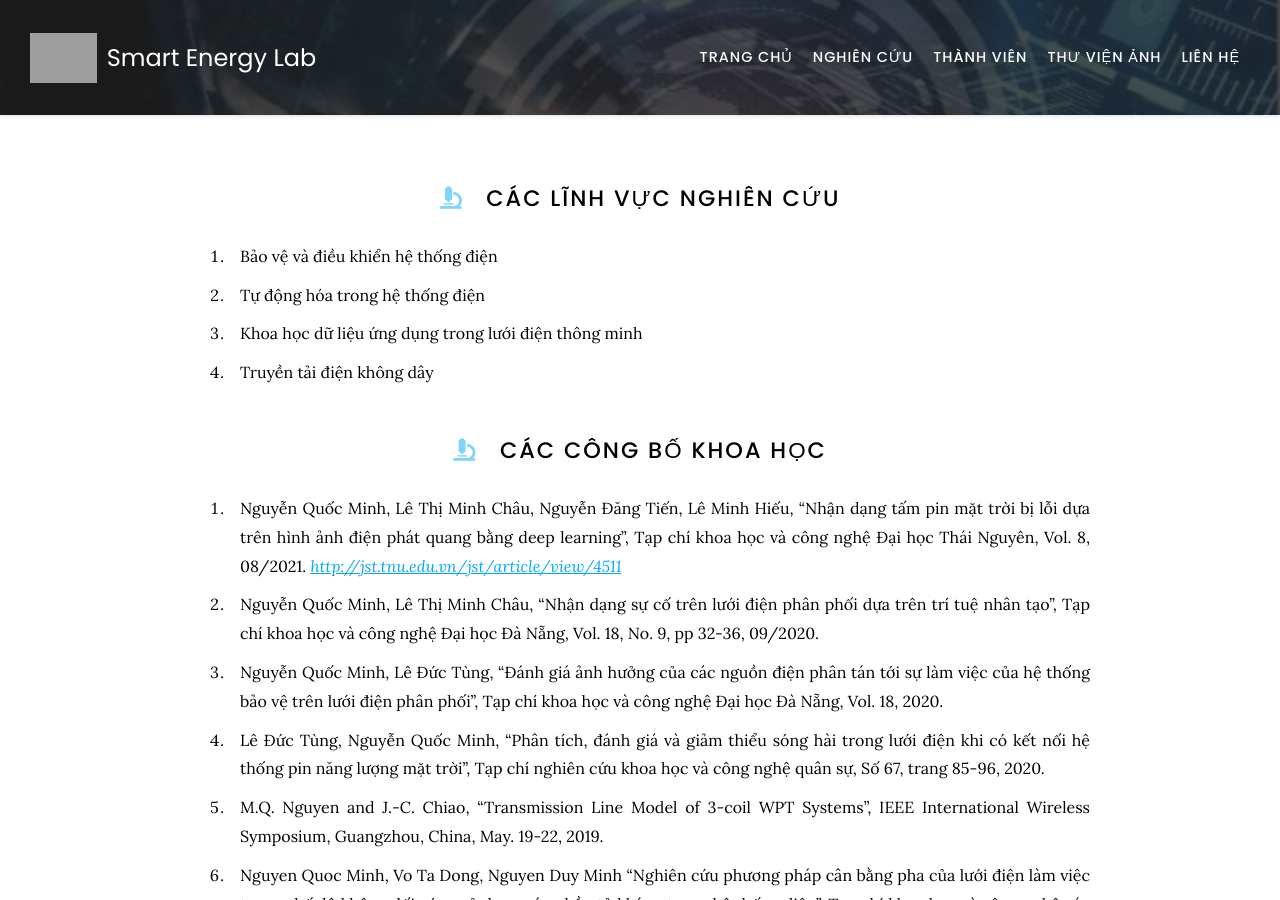
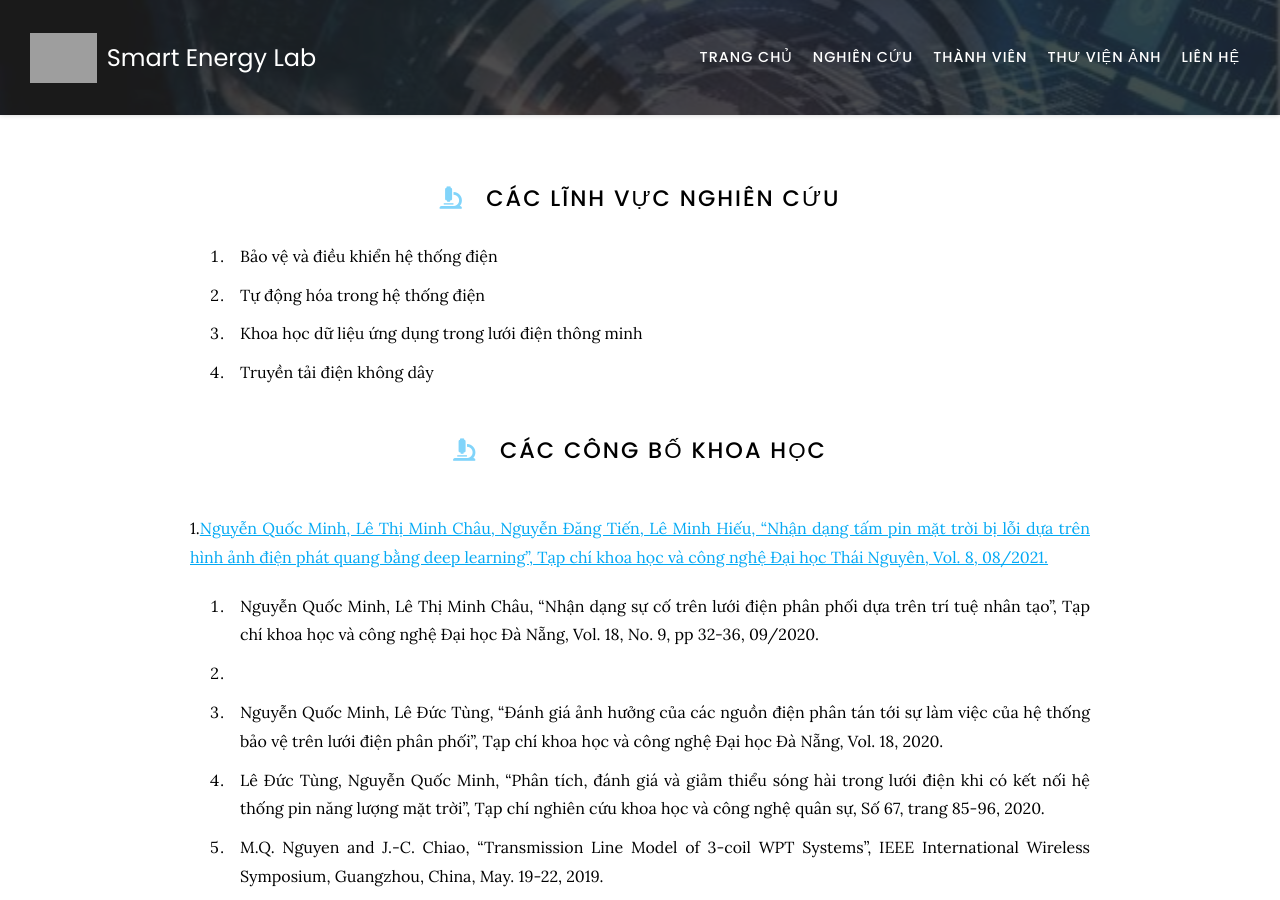
Before and after one commit to selabhust/home, a Jekyll site: the page built from research/index.md, in a window 1280 px wide and 900 px high. Built offline with Jekyll 4.4.1, drawn with Linux system fonts in a browser that asks for light colours; nearby versions of some CDN libraries; part of the change alters nothing that is shown; grey boxes are pictures that could not be loaded.

Commit message:
Update index.md

```diff
--- a/research/index.md
+++ b/research/index.md
@@ -16,25 +16,26 @@ nav:
 4. Truyền tải điện không dây
 
 # <i class="fas fa-microscope"></i>Các công bố khoa học
-1.	Nguyễn Quốc Minh, Lê Thị Minh Châu, Nguyễn Đăng Tiến, Lê Minh Hiếu, “Nhận dạng tấm pin mặt trời bị lỗi dựa trên hình ảnh điện phát quang bằng deep learning”, Tạp chí khoa học và công nghệ Đại học Thái Nguyên, Vol. 8, 08/2021. <a href="http://jst.tnu.edu.vn/jst/article/view/4511"><i>http://jst.tnu.edu.vn/jst/article/view/4511</i></a><br>
+1.<a href="http://jst.tnu.edu.vn/jst/article/view/4511">Nguyễn Quốc Minh, Lê Thị Minh Châu, Nguyễn Đăng Tiến, Lê Minh Hiếu, “Nhận dạng tấm pin mặt trời bị lỗi dựa trên hình ảnh điện phát quang bằng deep learning”, Tạp chí khoa học và công nghệ Đại học Thái Nguyên, Vol. 8, 08/2021.</a><br>
 2.	Nguyễn Quốc Minh, Lê Thị Minh Châu, “Nhận dạng sự cố trên lưới điện phân phối dựa trên trí tuệ nhân tạo”, Tạp chí khoa học và công nghệ Đại học Đà Nẵng, Vol. 18, No. 9, pp 32-36, 09/2020.<br>
-3.	Nguyễn Quốc Minh, Lê Đức Tùng, “Đánh giá ảnh hưởng của các nguồn điện phân tán tới sự làm việc của hệ thống bảo vệ trên lưới điện phân phối”, Tạp chí khoa học và công nghệ Đại học Đà Nẵng, Vol. 18, 2020.<br>
-4.	Lê Đức Tùng, Nguyễn Quốc Minh, “Phân tích, đánh giá và giảm thiểu sóng hài trong lưới điện khi có kết nối hệ thống pin năng lượng mặt trời”, Tạp chí nghiên cứu khoa học và công nghệ quân sự, Số 67, trang 85-96, 2020.<br>
-5.	M.Q. Nguyen and J.-C. Chiao, “Transmission Line Model of 3-coil WPT Systems”, IEEE International Wireless Symposium, Guangzhou, China, May. 19-22, 2019.<br>
-6.	Nguyen Quoc Minh, Vo Ta Dong, Nguyen Duy Minh “Nghiên cứu phương pháp cân bằng pha của lưới điện làm việc trong chế độ không đối xứng sử dụng các phần tử kháng trong hệ thống điện”, Tạp chí khoa học và công nghệ các trường đại học kỹ thuật, số 129, trang 1-5, 09/2018.<br>
-7.	M. Q. Nguyen and J.-C. Chiao, “Equivalent 2-port of cascade WPT systems,” IEEE International Wireless Symposium, Chengdu, China, May. 6-10, 2018.<br>
-8.	M. Q. Nguyen, K. Ta, S. Dubey and J.-C. Chiao, “Frequency Modes in a MIMO Wireless Power Transfer System,” IEEE Asia Pacific Microwave Conference, Kuala Lumpur, Malaysia, Nov. 13-16, 2017.<br>
-9.	C. M. Nguyen, P. Kota, M. Q. Nguyen, S. Dubey, S. Rao, J. Mays and J.-C. Chiao, “Wireless Power Transfer for Autonomous Wearable Neurotransmitter Sensors,” Sensors, Vol. 15, No. 9, pp. 24553-24572, Sep. 2015.<br>
-10.	M. Q. Nguyen, Y. Chou, D. Plesa, S. Rao and J.-C. Chiao, “Multiple Inputs and Multiple Outputs Wireless Power Combining and Delivering Systems,” IEEE Transactions on Power Electronics, Vol. 30, No. 11, pp. 6254-6263, Jun. 2015.<br>
-11.	C. M. Nguyen, J. Mays, D. Plesa, S. Rao, M. Q. Nguyen and J.-C. Chiao, “Wireless Sensor Nodes for Environmental Monitoring in Internet of Things,” IEEE International Microwave Symposium, Phoenix, USA, Jun. 1-6, 2015.<br>
-12.	M. Q. Nguyen, Z. Hughes, P. Woods, Y. S. Seo, S. Rao and J.-C. Chiao, “Field Distribution Models of Spiral Coil for Misalignment Analysis in Wireless Power Transfer Systems,” IEEE Transactions on Microwave Theory & Techniques, Vol. 62, No. 4, pp. 920-930, Jan. 2014. 	<br>
-13.	M. Q. Nguyen, D. Plesa, S. Rao and J.-C. Chiao, “A Multi-Input and Multi-Output Wireless Energy Transfer System,” IEEE International Microwave Symposium, Tampa, USA, Jun. 1-6, 2014.<br>
-14.	M. Q. Nguyen, D. Khoroshansky, S. Luce, O. Osasona, N. Joshi, S. Rao and J.-C. Chiao, “A Study of Coil Orientations to Enhance the Transfer Efficiency of a Multi-Repeater Wireless Power Transmission System,” IEEE Asia Pacific Microwave Conference, Sendai, Japan, Nov. 4-7, 2014.<br>
-15.	M. Q. Nguyen, S. Dubey, S. Rao and J.-C. Chiao, “Wireless Power Transfer via Air and Building Materials Using Multiple Repeaters,” Texas Symposium on Wireless & Microwave Circuits & Systems, Waco, USA, Apr. 3-4, 2014. <br>
-16.	M. Q. Nguyen, P. Woods, Z. Hughes, Y. S. Seo, S. Rao and J.-C. Chiao “A Mutual Inductance Approach for Optimization of Wireless Energy Transmission,” Texas Symposium on Wireless & Microwave Circuits & Systems, Waco, USA, Apr. 3-4, 2014.<br>
-17.	S. Rao, S. Dubey, S. Deb, Z. Hughes, Y.-S. Seo, M. Q. Nguyen, S.-J. Tang, T. Abell, C. Lahr and J.-C. Chiao, “Wireless Gastric Stimulators,” Texas Symposium on Wireless & Microwave Circuits & Systems, Waco, USA, Apr. 3-4, 2014.<br>
-18.	M. Q. Nguyen, P. Woods, Y. S. Seo, S. Rao and J.-C. Chiao “Position and angular misalignment analysis for a wirelessly powered stimulator,” IEEE International Microwave Symposium, Seattle, USA, Jun. 2-7, 2013.<br>
-19.	Y. Seo, M. Q. Nguyen, Z. Hughes, S. Rao and J.-C. Chiao, “Wireless power transfer by inductive coupling for implantable batteryless stimulators,” IEEE International Microwave Symposium, Montreal, Canada, Jun. 17-22, 2012. <br>
-20.	Y. Seo, Z. Hughes, D. Isom, M. Q. Nguyen, S. Deb, S. Rao and J.-C. Chiao, “Wireless Power Transfer for a Miniature Gastrostimulator,” European Microwave Conference, Amsterdam RAI, The Netherlands, Oct. 28-Nov. 2, 2012.<br>
-21.	Y. S. Seo, Z. Hughes, M. Hoang, D. Isom, M. Q. Nguyen, S. Rao, and J.-C. Chiao, “Investigation of Wireless Power Transfer in Through-wall Applications,” IEEE Asia Pacific Microwave Conference, Kaohsiung, Taiwan, pp. 403-405, Dec. 4-7, 2012.<br>
-22.	Z. Hughes, Y. Seo, P. Woods, M. Q. Nguyen, S. Rao, P. McCorkle, and J-C. Chiao “Mapping Wireless Power Transfer for Implantable Stimulator Applications,” BMES Annual Meeting, Seattle, USA, Sep. 25-28, 2013.
+3.
+4.	Nguyễn Quốc Minh, Lê Đức Tùng, “Đánh giá ảnh hưởng của các nguồn điện phân tán tới sự làm việc của hệ thống bảo vệ trên lưới điện phân phối”, Tạp chí khoa học và công nghệ Đại học Đà Nẵng, Vol. 18, 2020.<br>
+5.	Lê Đức Tùng, Nguyễn Quốc Minh, “Phân tích, đánh giá và giảm thiểu sóng hài trong lưới điện khi có kết nối hệ thống pin năng lượng mặt trời”, Tạp chí nghiên cứu khoa học và công nghệ quân sự, Số 67, trang 85-96, 2020.<br>
+6.	M.Q. Nguyen and J.-C. Chiao, “Transmission Line Model of 3-coil WPT Systems”, IEEE International Wireless Symposium, Guangzhou, China, May. 19-22, 2019.<br>
+7.	Nguyen Quoc Minh, Vo Ta Dong, Nguyen Duy Minh “Nghiên cứu phương pháp cân bằng pha của lưới điện làm việc trong chế độ không đối xứng sử dụng các phần tử kháng trong hệ thống điện”, Tạp chí khoa học và công nghệ các trường đại học kỹ thuật, số 129, trang 1-5, 09/2018.<br>
+8.	M. Q. Nguyen and J.-C. Chiao, “Equivalent 2-port of cascade WPT systems,” IEEE International Wireless Symposium, Chengdu, China, May. 6-10, 2018.<br>
+9.	M. Q. Nguyen, K. Ta, S. Dubey and J.-C. Chiao, “Frequency Modes in a MIMO Wireless Power Transfer System,” IEEE Asia Pacific Microwave Conference, Kuala Lumpur, Malaysia, Nov. 13-16, 2017.<br>
+10.	C. M. Nguyen, P. Kota, M. Q. Nguyen, S. Dubey, S. Rao, J. Mays and J.-C. Chiao, “Wireless Power Transfer for Autonomous Wearable Neurotransmitter Sensors,” Sensors, Vol. 15, No. 9, pp. 24553-24572, Sep. 2015.<br>
+11.	M. Q. Nguyen, Y. Chou, D. Plesa, S. Rao and J.-C. Chiao, “Multiple Inputs and Multiple Outputs Wireless Power Combining and Delivering Systems,” IEEE Transactions on Power Electronics, Vol. 30, No. 11, pp. 6254-6263, Jun. 2015.<br>
+12.	C. M. Nguyen, J. Mays, D. Plesa, S. Rao, M. Q. Nguyen and J.-C. Chiao, “Wireless Sensor Nodes for Environmental Monitoring in Internet of Things,” IEEE International Microwave Symposium, Phoenix, USA, Jun. 1-6, 2015.<br>
+13.	M. Q. Nguyen, Z. Hughes, P. Woods, Y. S. Seo, S. Rao and J.-C. Chiao, “Field Distribution Models of Spiral Coil for Misalignment Analysis in Wireless Power Transfer Systems,” IEEE Transactions on Microwave Theory & Techniques, Vol. 62, No. 4, pp. 920-930, Jan. 2014. 	<br>
+14.	M. Q. Nguyen, D. Plesa, S. Rao and J.-C. Chiao, “A Multi-Input and Multi-Output Wireless Energy Transfer System,” IEEE International Microwave Symposium, Tampa, USA, Jun. 1-6, 2014.<br>
+15.	M. Q. Nguyen, D. Khoroshansky, S. Luce, O. Osasona, N. Joshi, S. Rao and J.-C. Chiao, “A Study of Coil Orientations to Enhance the Transfer Efficiency of a Multi-Repeater Wireless Power Transmission System,” IEEE Asia Pacific Microwave Conference, Sendai, Japan, Nov. 4-7, 2014.<br>
+16.	M. Q. Nguyen, S. Dubey, S. Rao and J.-C. Chiao, “Wireless Power Transfer via Air and Building Materials Using Multiple Repeaters,” Texas Symposium on Wireless & Microwave Circuits & Systems, Waco, USA, Apr. 3-4, 2014. <br>
+17.	M. Q. Nguyen, P. Woods, Z. Hughes, Y. S. Seo, S. Rao and J.-C. Chiao “A Mutual Inductance Approach for Optimization of Wireless Energy Transmission,” Texas Symposium on Wireless & Microwave Circuits & Systems, Waco, USA, Apr. 3-4, 2014.<br>
+18.	S. Rao, S. Dubey, S. Deb, Z. Hughes, Y.-S. Seo, M. Q. Nguyen, S.-J. Tang, T. Abell, C. Lahr and J.-C. Chiao, “Wireless Gastric Stimulators,” Texas Symposium on Wireless & Microwave Circuits & Systems, Waco, USA, Apr. 3-4, 2014.<br>
+19.	M. Q. Nguyen, P. Woods, Y. S. Seo, S. Rao and J.-C. Chiao “Position and angular misalignment analysis for a wirelessly powered stimulator,” IEEE International Microwave Symposium, Seattle, USA, Jun. 2-7, 2013.<br>
+20.	Y. Seo, M. Q. Nguyen, Z. Hughes, S. Rao and J.-C. Chiao, “Wireless power transfer by inductive coupling for implantable batteryless stimulators,” IEEE International Microwave Symposium, Montreal, Canada, Jun. 17-22, 2012. <br>
+21.	Y. Seo, Z. Hughes, D. Isom, M. Q. Nguyen, S. Deb, S. Rao and J.-C. Chiao, “Wireless Power Transfer for a Miniature Gastrostimulator,” European Microwave Conference, Amsterdam RAI, The Netherlands, Oct. 28-Nov. 2, 2012.<br>
+22.	Y. S. Seo, Z. Hughes, M. Hoang, D. Isom, M. Q. Nguyen, S. Rao, and J.-C. Chiao, “Investigation of Wireless Power Transfer in Through-wall Applications,” IEEE Asia Pacific Microwave Conference, Kaohsiung, Taiwan, pp. 403-405, Dec. 4-7, 2012.<br>
+23.	Z. Hughes, Y. Seo, P. Woods, M. Q. Nguyen, S. Rao, P. McCorkle, and J-C. Chiao “Mapping Wireless Power Transfer for Implantable Stimulator Applications,” BMES Annual Meeting, Seattle, USA, Sep. 25-28, 2013.
```
